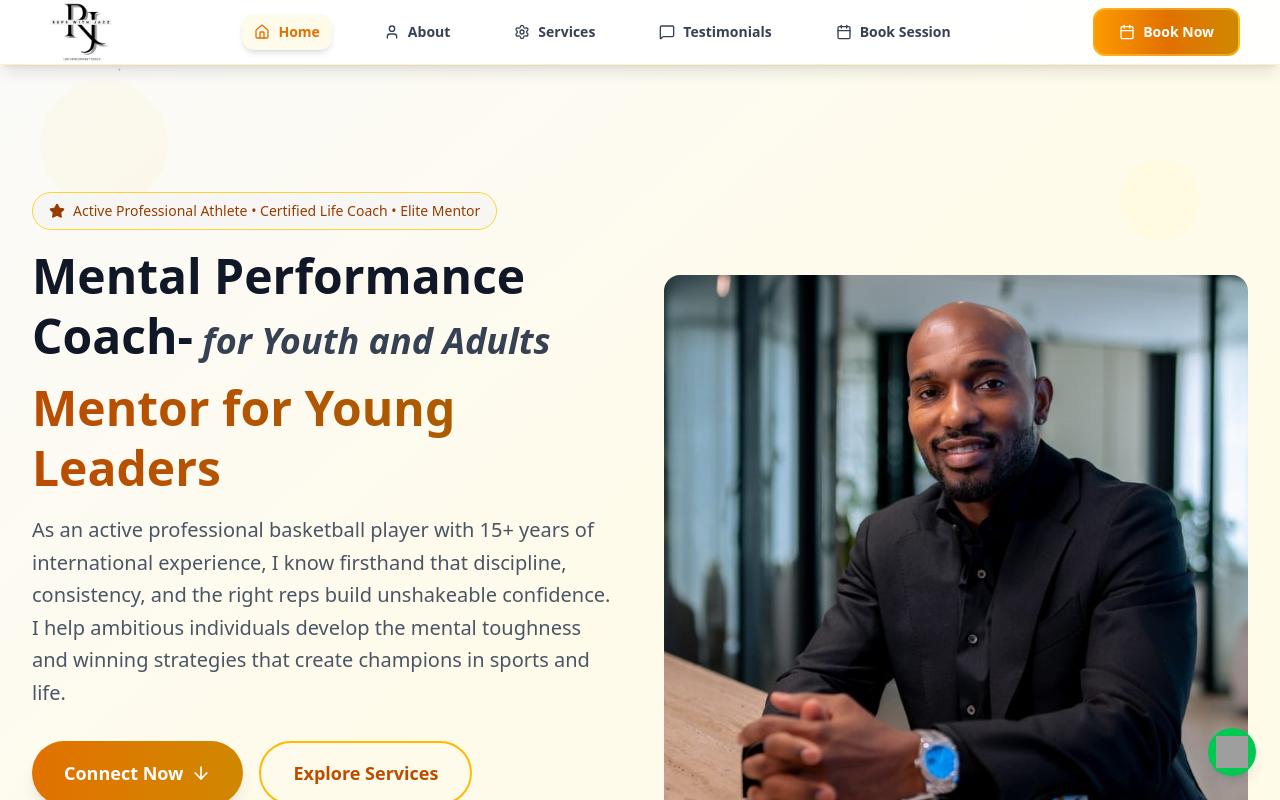
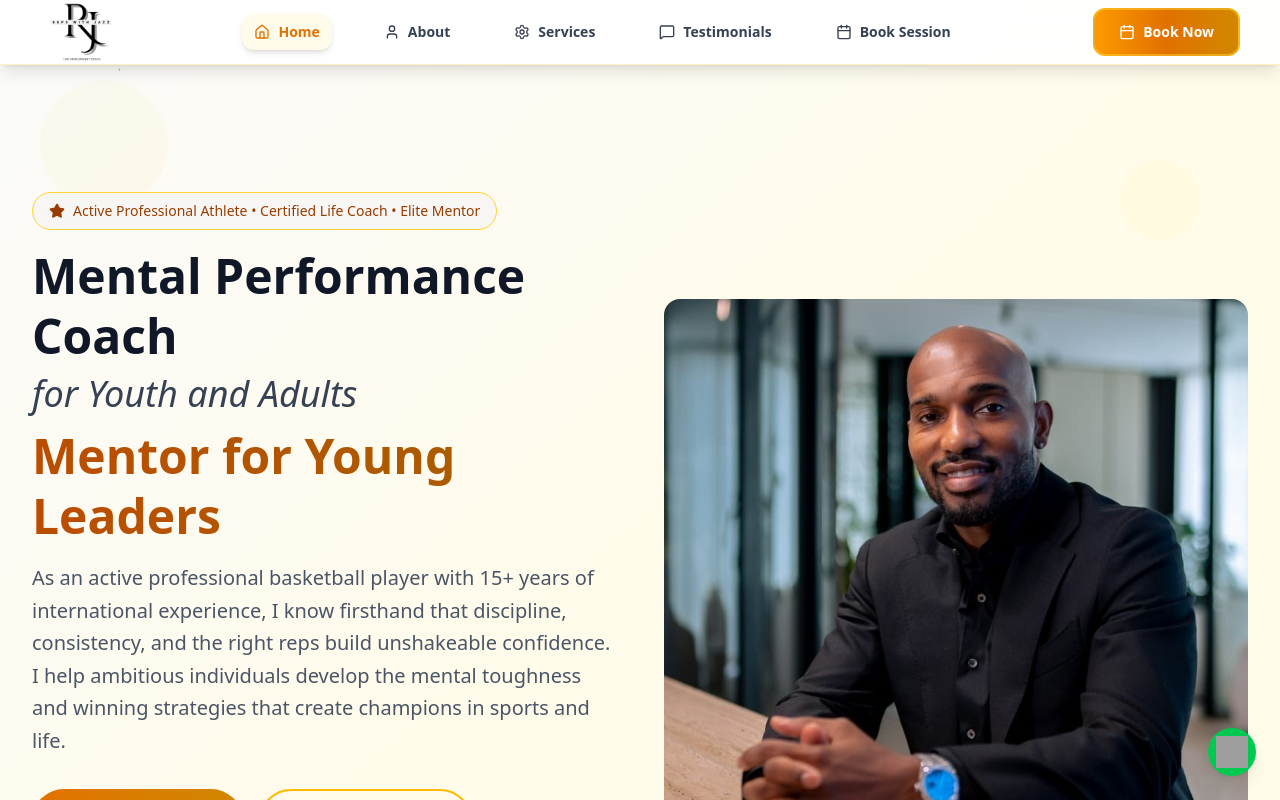
Before and after one commit to Atharv542/JazzProject, a React (Vite) app: page / in a window 1280 px wide. Shown: the top 800 px of the page. Built offline with nearby package versions, Linux system fonts and the light colour scheme; grey boxes are pictures that could not be loaded.

Commit message:
Added changes

```diff
--- a/src/components/Hero.tsx
+++ b/src/components/Hero.tsx
@@ -124,8 +124,8 @@ const Hero = () => {
                 animate={{ opacity: 1, y: 0 }}
                 transition={{ delay: 0.4, duration: 0.8 }}
               >
-                Mental Performance Coach-
-                <span className="text-gray-700 text-xl md:text-4xl italic">
+                Mental Performance Coach
+                <span className="text-gray-700 text-lg md:text-4xl italic block mt-2 font-medium">
                   {" "}
                   for Youth and Adults
                 </span>
--- a/src/components/Services.tsx
+++ b/src/components/Services.tsx
@@ -112,7 +112,7 @@ const Services = () => {
               </div>
               <h3 className="text-3xl font-bold text-gray-900 mb-4">Elite Mentorship Program</h3>
               <p className="text-gray-600 leading-relaxed mb-6">
-                Designed for ambitious young athletes who want to develop the mindset, athletic capabilities and life skill of a leader.
+                Designed for ambitious young individuals who want to develop the mindset, athletic capabilities and life skill of a leader.
                 This comprehensive program addresses challenges such as social pressure, anxiety, focus, discipline, habit-building, and goal clarity.
               </p>
 
```
